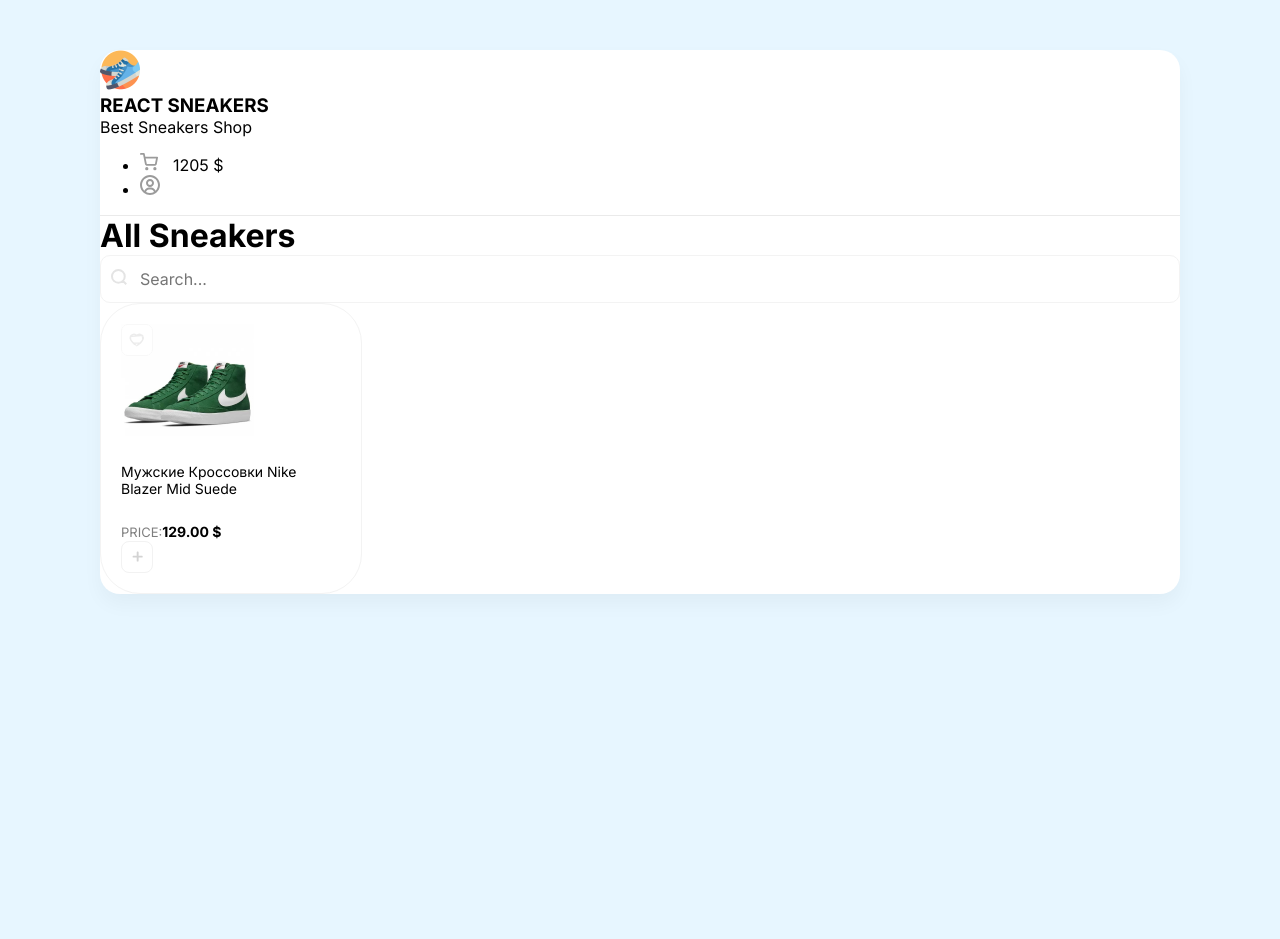
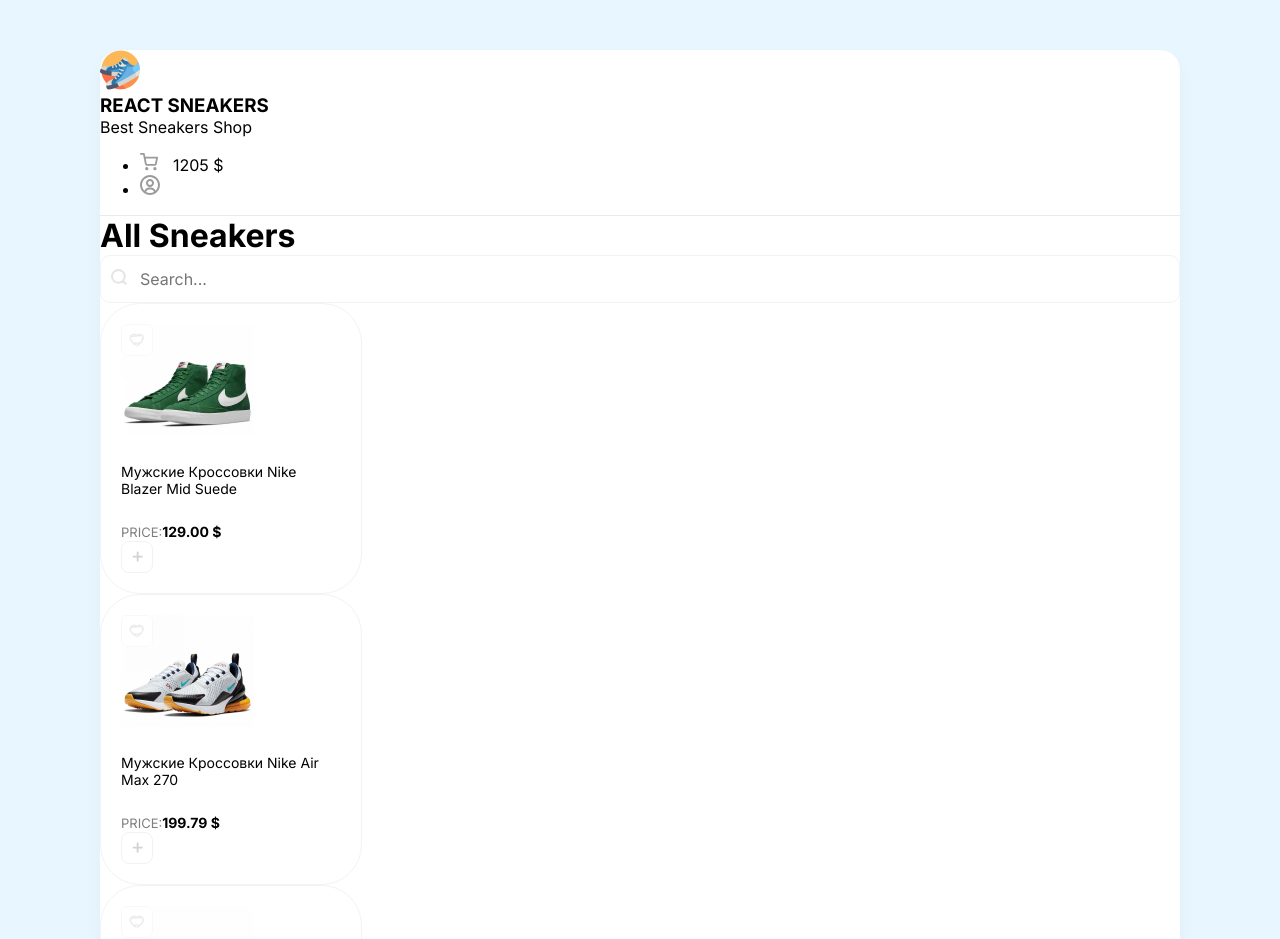
Before and after one commit to Gozonishe/react-sneakers, a React (Create React App) app: page / in a window 1280 px wide. Shown: the top 939 px of the page. Before the commit the page ends 800 px from the top, so only its background shows below. Built offline with nearby package versions, Linux system fonts and the light colour scheme.

Commit message:
+card component

```diff
--- a/src/App.js
+++ b/src/App.js
@@ -1,6 +1,14 @@
 import { Card } from './components/Card/Card'
 import { Header } from './components/Header/Header';
 import { Drawer } from './components/Drawer/Drawer';
+
+const arr = [
+  { title: 'Мужские Кроссовки Nike Blazer Mid Suede', price: '129.00', imageUrl: "/img/sneakers/1.jpg"},
+  { title: 'Мужские Кроссовки Nike Air Max 270', price: '199.79', imageUrl: "/img/sneakers/2.jpg"},
+  { title: 'Мужские Кроссовки Nike Blazer Mid Suede', price: '204.95', imageUrl: "/img/sneakers/3.jpg"},
+  { title: 'Кроссовки Puma X Aka Boku Future Rider', price: '235.00', imageUrl: "/img/sneakers/4.jpg"},
+]
+
 
 function App() {
   return (
@@ -17,7 +25,7 @@
           </div>
         </div>
         <div className="d-flex">
-        <Card />
+          {arr.map(el => <Card title={el.title} price={el.price} imageUrl={el.imageUrl} onClickButton={()=>console.log(el)}/>)}
         </div>
       </div>
     </div>
--- a/src/components/Card/Card.js
+++ b/src/components/Card/Card.js
@@ -1,19 +1,20 @@
-import React from 'react'
+import styles from './Card.module.scss';
 
-export const Card = () => {
+export const Card = (props) => {
 	return (
-		<div className="card">
-			<div className="favorite">
+
+		<div className={styles.card}>
+			<div className={styles.favorite}>
 				<img src="/img/unliked.svg" alt="Unliked"/>
 			</div>
-			<img width={133} height={112} src="/img/sneakers/1.jpg" alt="card" />
-			<h5>Мужские Кроссовки Nike Blazer Mid Suede</h5>
+			<img width={133} height={112} src={props.imageUrl} alt="card" />
+			<h5>{props.title}</h5>
 			<div className="d-flex justify-between align-center">
 				<div className="d-flex flex-column">
 					<span>Price:</span>
-					<b>129.00 $</b>
+					<b>{props.price} $</b>
 				</div>
-				<button>
+				<button className={styles.button} onClick={props.onClickButton}>
 					<img width={11} height={11} src="/img/plus.svg" alt="plus"/>
 				</button>
 			</div>
--- /dev/null
+++ b/src/components/Card/Card.module.scss
@@ -0,0 +1,33 @@
+.card {
+  border: 1px solid #f3f3f3;
+  padding: 20px;
+  width: 220px;
+  border-radius: 40px;
+  margin-right: 30px;
+  transition: box-shadow 0.2s ease-in-out, transform 0.2s ease-in-out;
+
+  &:hover {
+    box-shadow: 0px 14px 35px rgba(0, 0, 0, 0.06);
+    transform: translateY(-5px);
+  }
+
+  .favorite {
+    cursor: pointer;
+    position: absolute;
+  }
+
+  span {
+    font-size: 13px;
+    opacity: 0.5;
+    text-transform: uppercase;
+  }
+
+  b {
+    font-size: 14px;
+  }
+
+  h5 {
+    font-weight: 400;
+    font-size: 14px;
+  }
+}
--- a/src/index.scss
+++ b/src/index.scss
@@ -33,40 +33,6 @@
   h1 {
     margin: 0;
   }
-}
-
-.card {
-  border: 1px solid #f3f3f3;
-  padding: 20px;
-  width: 220px;
-  border-radius: 40px;
-  margin-right: 30px;
-  transition: box-shadow 0.2s ease-in-out, transform 0.2s ease-in-out;
-
-  &:hover {
-    box-shadow: 0px 14px 35px rgba(0, 0, 0, 0.06);
-    transform: translateY(-5px);
-  }
-
-  .favorite {
-    cursor: pointer;
-    position: absolute;
-  }
-
-  span {
-    font-size: 13px;
-    opacity: 0.5;
-    text-transform: uppercase;
-  }
-
-  b {
-    font-size: 14px;
-  }
-}
-
-h5 {
-  font-weight: 400;
-  font-size: 14px;
 }
 
 button {
```
